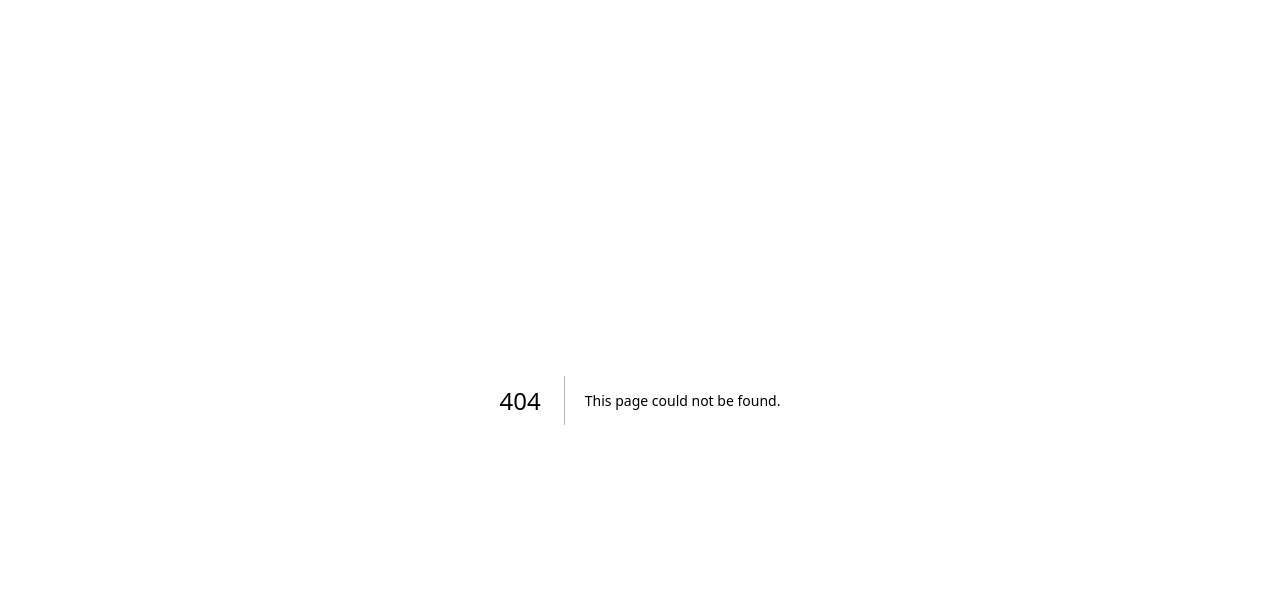
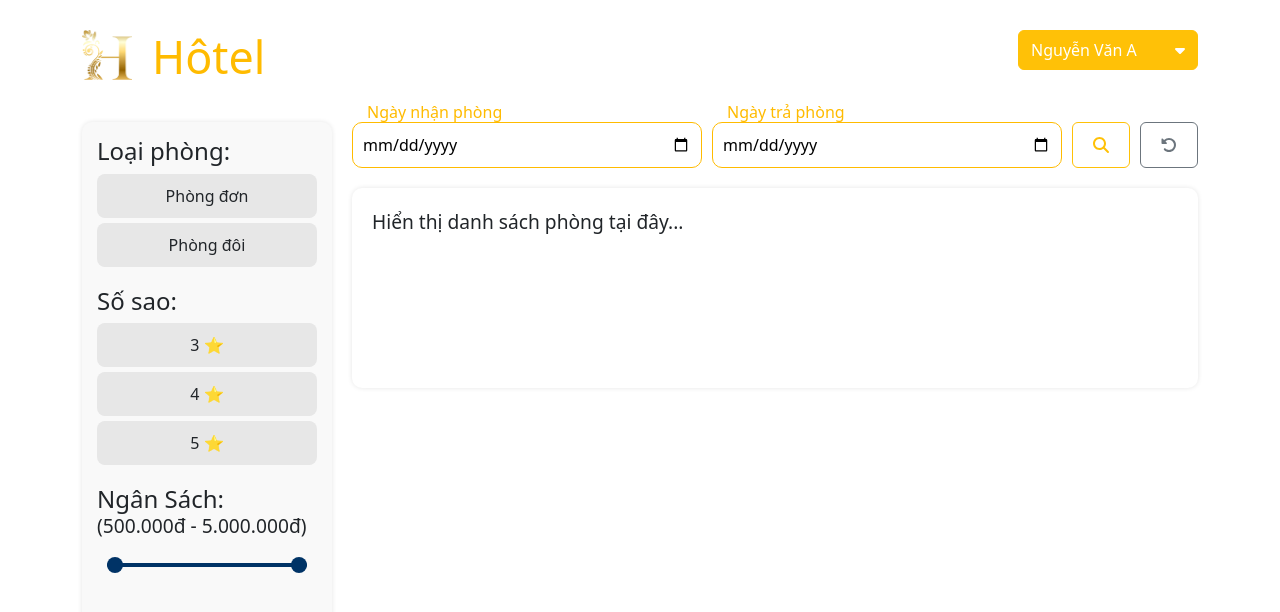
Before and after one commit to tiendung311/hms-fe, a Next.js app: page /customer/booking in a window 1280 px wide. Before the commit this address had no page. Shown: the top 612 px of the page. Built offline with nearby package versions, Linux system fonts and the light colour scheme.

Commit message:
booking room ui

```diff
--- a/src/app/components/CustomerHeader.tsx
+++ b/src/app/components/CustomerHeader.tsx
@@ -1,5 +1,3 @@
-"use client";
-
 import Image from "next/image";
 import Link from "next/link";
 import "./CustomerHeader.css";
@@ -7,6 +5,7 @@ import { Dropdown } from "react-bootstrap";
 import { FontAwesomeIcon } from "@fortawesome/react-fontawesome";
 import {
   faBell,
+  faCalendarPlus,
   faCaretDown,
   faIdCard,
   faRightFromBracket,
@@ -53,9 +52,13 @@ export default function CustomerHeader() {
             Hồ sơ
             <FontAwesomeIcon className="icon" icon={faIdCard} />
           </Link>
-          <Link className="dropdown-item" href="/customer/bookings">
+          <Link className="dropdown-item" href="/customer/activity">
             Hoạt động
             <FontAwesomeIcon className="icon" icon={faBell} />
+          </Link>
+          <Link className="dropdown-item" href="/customer/booking">
+            Đặt phòng
+            <FontAwesomeIcon className="icon" icon={faCalendarPlus} />
           </Link>
           <Link className="dropdown-item" href="/login">
             Đăng xuất
--- a/src/app/components/bookings/BookingDetail.css
+++ b/src/app/components/bookings/BookingDetail.css
@@ -24,7 +24,7 @@ p {
 }
 
 .label {
-  font-weight: 500;
+  font-weight: 500 !important;
   width: 300px;
   text-decoration: underline;
 }
--- a/src/app/components/home/Intro.tsx
+++ b/src/app/components/home/Intro.tsx
@@ -4,8 +4,8 @@ export default function Intro() {
   return (
     <div className="intro-container">
       <div className="background">
-        <h1>Đến với Hôtel</h1>
-        <p style={{ marginTop: "30px" }}>Trải nghiệm sự tinh tế và đẳng cấp</p>
+        <h1 style={{ marginBottom: "30px" }}>Đến với Hôtel</h1>
+        <p>Trải nghiệm sự tinh tế và đẳng cấp</p>
         <p>Nơi kỳ nghỉ trong mơ của bạn xuất hiện</p>
       </div>
     </div>
--- a/src/app/customer/bookings/page.tsx
+++ b/src/app/customer/activity/page.tsx
@@ -61,7 +61,7 @@ const bookings = [
   },
 ];
 
-export default function Bookings() {
+export default function Activity() {
   const [selectedBooking, setSelectedBooking] = useState<Booking | null>(null);
 
   const handleSelectBooking = (booking: Booking) => {
--- /dev/null
+++ b/src/app/customer/booking/page.tsx
@@ -0,0 +1,150 @@
+"use client";
+
+import { useState, useEffect } from "react";
+import { Button, Container } from "react-bootstrap";
+import "./style.css";
+import CustomerHeader from "@/app/components/CustomerHeader";
+import { FontAwesomeIcon } from "@fortawesome/react-fontawesome";
+import { faRotateLeft, faSearch } from "@fortawesome/free-solid-svg-icons";
+
+export default function Booking() {
+  const [selectedRoom, setSelectedRoom] = useState<string | null>(null);
+  const [selectedStar, setSelectedStar] = useState<number | null>(null);
+  const [minPrice, setMinPrice] = useState(500000);
+  const [maxPrice, setMaxPrice] = useState(5000000);
+  const [isClient, setIsClient] = useState(false);
+
+  // Ngăn lỗi SSR bằng cách chờ đến khi component render trên client
+  useEffect(() => {
+    setIsClient(true);
+  }, []);
+
+  const toggleRoom = (room: string) => {
+    setSelectedRoom(selectedRoom === room ? null : room);
+  };
+
+  const toggleStar = (star: number) => {
+    setSelectedStar(selectedStar === star ? null : star);
+  };
+
+  const resetFilters = () => {
+    setSelectedRoom(null);
+    setSelectedStar(null);
+    setMinPrice(500000);
+    setMaxPrice(5000000);
+
+    // Đặt lại giá trị cho input date
+    (document.getElementById("check-in") as HTMLInputElement).value = "";
+    (document.getElementById("check-out") as HTMLInputElement).value = "";
+  };
+
+  // Format tiền tệ
+  const formatCurrency = (value: number) =>
+    new Intl.NumberFormat("vi-VN").format(value);
+
+  return (
+    <Container>
+      <CustomerHeader />
+      <div className="booking-container">
+        <div className="sidebar">
+          <div className="filter-group">
+            <h4>Loại phòng:</h4>
+            <div
+              className={`filter-item ${
+                selectedRoom === "single" ? "active" : ""
+              }`}
+              onClick={() => toggleRoom("single")}
+            >
+              <span>Phòng đơn</span>
+            </div>
+            <div
+              className={`filter-item ${
+                selectedRoom === "double" ? "active" : ""
+              }`}
+              onClick={() => toggleRoom("double")}
+            >
+              <span>Phòng đôi</span>
+            </div>
+          </div>
+
+          <div className="filter-group">
+            <h4>Số sao:</h4>
+            {[3, 4, 5].map((star) => (
+              <div
+                key={star}
+                className={`filter-item ${
+                  selectedStar === star ? "active" : ""
+                }`}
+                onClick={() => toggleStar(star)}
+              >
+                <span>{star} ⭐</span>
+              </div>
+            ))}
+          </div>
+
+          {isClient && ( // Đảm bảo chỉ render sau khi client-side mount
+            <div className="filter-group">
+              <h4>
+                Ngân Sách:
+                <p>
+                  ({formatCurrency(minPrice)}đ - {formatCurrency(maxPrice)}đ)
+                </p>
+              </h4>
+              <div className="price-slider">
+                <input
+                  type="range"
+                  min="500000"
+                  max="5000000"
+                  step="50000"
+                  value={minPrice}
+                  onChange={(e) => {
+                    const value = Number(e.target.value);
+                    if (value <= maxPrice) setMinPrice(value);
+                  }}
+                />
+                <input
+                  type="range"
+                  min="500000"
+                  max="5000000"
+                  step="50000"
+                  value={maxPrice}
+                  onChange={(e) => {
+                    const value = Number(e.target.value);
+                    if (value >= minPrice) setMaxPrice(value);
+                  }}
+                />
+              </div>
+            </div>
+          )}
+        </div>
+
+        <div className="content">
+          <div className="search-bar">
+            <div className="input-groups">
+              <input type="date" id="check-in" placeholder=" " />
+              <label htmlFor="check-in">Ngày nhận phòng</label>
+            </div>
+            <div className="input-groups">
+              <input type="date" id="check-out" placeholder=" " />
+              <label htmlFor="check-out">Ngày trả phòng</label>
+            </div>
+            <Button id="search-btn" variant="outline-warning">
+              <FontAwesomeIcon icon={faSearch} />
+            </Button>
+            <Button
+              id="reset-btn"
+              variant="outline-secondary"
+              onClick={resetFilters}
+            >
+              <FontAwesomeIcon icon={faRotateLeft} />
+            </Button>
+          </div>
+
+          <div className="result-box">
+            <p>Hiển thị danh sách phòng tại đây...</p>
+          </div>
+        </div>
+      </div>
+    </Container>
+  );
+}
--- /dev/null
+++ b/src/app/customer/booking/style.css
@@ -0,0 +1,145 @@
+.booking-container {
+  display: flex;
+  align-items: flex-start;
+  justify-content: center;
+  gap: 20px;
+  margin-top: 20px;
+}
+
+.sidebar {
+  width: 250px;
+  position: sticky;
+  top: 80px;
+  height: 100vh;
+  background: #f9f9f9;
+  padding: 15px;
+  border-radius: 10px;
+  box-shadow: 0 0 5px rgba(0, 0, 0, 0.1);
+}
+
+.filter-group {
+  margin-bottom: 20px;
+}
+
+.filter-item {
+  background: var(--main-grey);
+  padding: 10px;
+  border-radius: 8px;
+  cursor: pointer;
+  text-align: center;
+  margin: 5px 0;
+  transition: background 0.3s ease;
+}
+
+.filter-item:hover,
+.filter-item.active {
+  background: var(--main-grey-dark);
+}
+
+.content {
+  flex: 1;
+  max-width: 100%;
+}
+
+.search-bar,
+.result-box {
+  width: 100%;
+}
+
+.search-bar {
+  display: flex;
+  align-items: center;
+  gap: 10px;
+  margin-bottom: 20px;
+}
+
+.input-groups {
+  position: relative;
+  width: 100%;
+}
+
+input {
+  width: 100% !important;
+  padding: 10px;
+  border: 1px solid var(--main-yellow);
+  border-radius: 10px;
+  background-color: white;
+}
+
+.input-groups label {
+  position: absolute;
+  left: 10px;
+  top: 50%;
+  transform: translateY(-50%);
+  color: #aaa;
+  transition: all 0.3s ease-in-out;
+  pointer-events: none;
+  padding: 0 5px;
+}
+
+.input-groups input:focus + label,
+.input-groups input:not(:placeholder-shown) + label {
+  top: -10px;
+  font-size: 16px;
+  width: 100%;
+  color: var(--main-yellow);
+}
+
+.search-bar button {
+  padding: 10px 20px;
+}
+
+#search-btn:hover {
+  color: white !important;
+}
+
+.result-box {
+  padding: 20px;
+  background: #fff;
+  border-radius: 10px;
+  box-shadow: 0 0 5px rgba(0, 0, 0, 0.1);
+  min-height: 200px;
+}
+
+.price-slider {
+  position: relative;
+  height: 40px;
+  display: flex;
+  align-items: center;
+  justify-content: center;
+}
+
+.price-slider input {
+  position: absolute;
+  width: 100%;
+  appearance: none;
+  background: transparent;
+  pointer-events: none;
+  border: none;
+}
+
+.price-slider input::-webkit-slider-runnable-track {
+  height: 4px;
+  border-radius: 2px;
+  background: #003366;
+}
+
+.price-slider input::-webkit-slider-thumb {
+  appearance: none;
+  width: 16px;
+  height: 16px;
+  background: #003366;
+  border-radius: 50%;
+  pointer-events: auto;
+  margin-top: -6px;
+  cursor: pointer;
+}
+
+.price-slider input::-moz-range-thumb {
+  width: 16px;
+  height: 16px;
+  background: #003366;
+  border-radius: 50%;
+  pointer-events: auto;
+  cursor: pointer;
+}
--- a/src/app/customer/bookings/style.css
+++ /dev/null
@@ -1,3 +0,0 @@
-.container h1 {
-  font-family: "Inknut Antiqua";
-}
--- a/src/app/customer/profile/style.css
+++ b/src/app/customer/profile/style.css
@@ -8,6 +8,12 @@
   display: flex;
   justify-content: space-between;
   margin: 50px 0;
+  width: 100%;
+}
+
+.profile,
+.password-group {
+  width: 50%;
 }
 
 .profile {
@@ -24,6 +30,7 @@
 .details {
   display: flex;
   flex-direction: column;
+  width: 100%;
 }
 
 .info {
@@ -39,7 +46,7 @@
 
 label {
   font-weight: 600;
-  width: 120px;
+  width: 160px;
 }
 
 input {
@@ -47,11 +54,11 @@ input {
   border: 2px solid var(--main-yellow);
   border-radius: 20px;
   padding: 10px;
-  width: 380px;
+  width: 100% !important;
 }
 
 .password-group label {
-  width: 200px;
+  width: 280px;
 }
 
 .password-group h1 {
--- a/src/app/globals.css
+++ b/src/app/globals.css
@@ -15,4 +15,5 @@ p {
   --main-red: #ff1201;
   --main-blue: #0099ff;
   --main-grey: #e7e7e7;
+  --main-grey-dark: #c7c7c7;
 }
```
Also changed, not shown: src/app/customer/activity/style.css (added).
